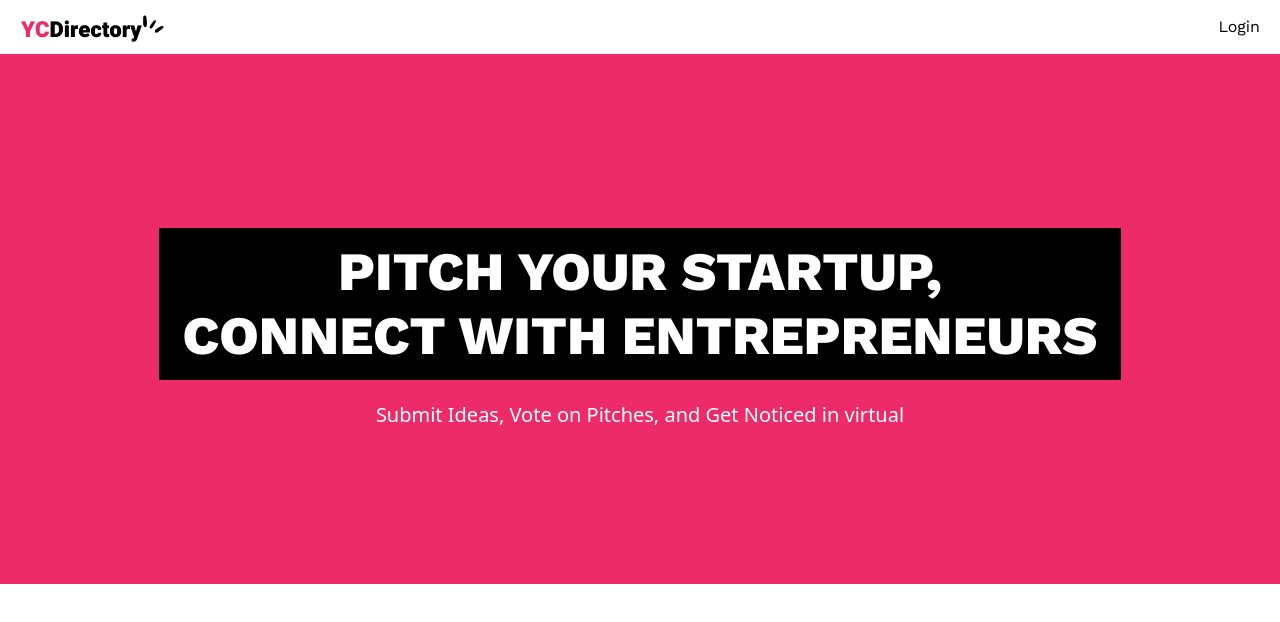
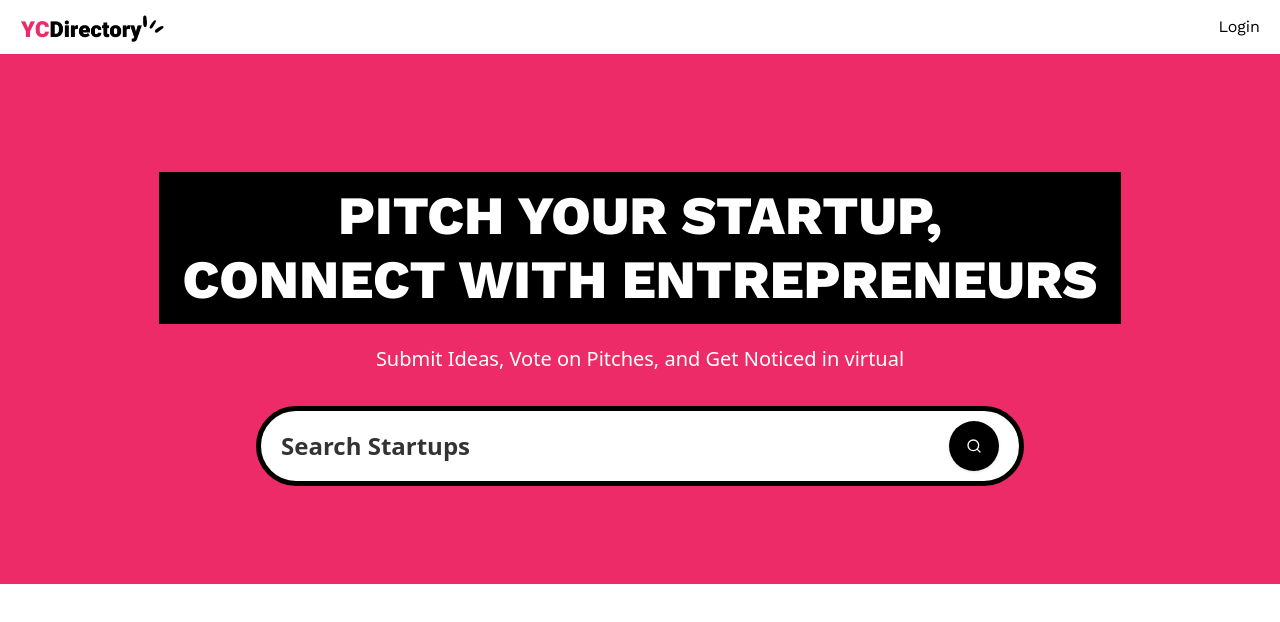
Before and after one commit to galilio2023/next-yc-directory, a Next.js app: page / in a window 1280 px wide. Shown: the top 622 px of the page. Built offline with nearby package versions, Linux system fonts and the light colour scheme; no server answers.

Commit message:
Implement hero section

```diff
--- a/app/(root)/page.tsx
+++ b/app/(root)/page.tsx
@@ -1,4 +1,11 @@
-export default function Home() {
+import SearchForm from "@/components/SearchForm";
+
+export default async function Home({
+  searchParams,
+}: {
+  searchParams: Promise<{ query?: string }>;
+}) {
+  const query = (await searchParams).query;
   return (
     <>
       <section className="pink_container">
@@ -9,6 +16,7 @@
         <p className="sub-heading !max-w-3xl">
           Submit Ideas, Vote on Pitches, and Get Noticed in virtual
         </p>
+        <SearchForm query={query} />
       </section>
     </>
   );
--- /dev/null
+++ b/components/SearchForm.tsx
@@ -0,0 +1,25 @@
+import React from "react";
+import Form from "next/form";
+import SearchFormReset from "@/components/SearchFormReset";
+import { Search } from "lucide-react";
+import { Button } from "@/components/ui/button";
+
+const SearchForm = ({ query }: { query?: string }) => {
+  return (
+    <Form action="/" scroll={false} className="search-form">
+      <input
+        name="query"
+        defaultValue={query}
+        className="search-input"
+        placeholder="Search Startups"
+      />
+      <div className="flex gap-2">
+        {query && <SearchFormReset />}
+        <Button type="submit" className="search-btn text-white">
+          <Search className="size-5" />
+        </Button>
+      </div>
+    </Form>
+  );
+};
+export default SearchForm;
--- /dev/null
+++ b/components/SearchFormReset.tsx
@@ -0,0 +1,19 @@
+"use client";
+import React from "react";
+import Link from "next/link";
+import { X } from "lucide-react";
+
+const SearchFormReset = () => {
+  const reset = () => {
+    const form = document.querySelector(".search-form") as HTMLFormElement;
+    if (form) form.reset();
+  };
+  return (
+    <button type="reset" onClick={reset}>
+      <Link href="/" className="search-btn text-white">
+        <X className="size-5" />
+      </Link>
+    </button>
+  );
+};
+export default SearchFormReset;
--- /dev/null
+++ b/components/ui/button.tsx
@@ -0,0 +1,57 @@
+import * as React from "react"
+import { Slot } from "@radix-ui/react-slot"
+import { cva, type VariantProps } from "class-variance-authority"
+
+import { cn } from "@/lib/utils"
+
+const buttonVariants = cva(
+  "inline-flex items-center justify-center gap-2 whitespace-nowrap rounded-md text-sm font-medium transition-colors focus-visible:outline-none focus-visible:ring-1 focus-visible:ring-ring disabled:pointer-events-none disabled:opacity-50 [&_svg]:pointer-events-none [&_svg]:size-4 [&_svg]:shrink-0",
+  {
+    variants: {
+      variant: {
+        default:
+          "bg-primary text-primary-foreground shadow hover:bg-primary/90",
+        destructive:
+          "bg-destructive text-destructive-foreground shadow-sm hover:bg-destructive/90",
+        outline:
+          "border border-input bg-background shadow-sm hover:bg-accent hover:text-accent-foreground",
+        secondary:
+          "bg-secondary text-secondary-foreground shadow-sm hover:bg-secondary/80",
+        ghost: "hover:bg-accent hover:text-accent-foreground",
+        link: "text-primary underline-offset-4 hover:underline",
+      },
+      size: {
+        default: "h-9 px-4 py-2",
+        sm: "h-8 rounded-md px-3 text-xs",
+        lg: "h-10 rounded-md px-8",
+        icon: "h-9 w-9",
+      },
+    },
+    defaultVariants: {
+      variant: "default",
+      size: "default",
+    },
+  }
+)
+
+export interface ButtonProps
+  extends React.ButtonHTMLAttributes<HTMLButtonElement>,
+    VariantProps<typeof buttonVariants> {
+  asChild?: boolean
+}
+
+const Button = React.forwardRef<HTMLButtonElement, ButtonProps>(
+  ({ className, variant, size, asChild = false, ...props }, ref) => {
+    const Comp = asChild ? Slot : "button"
+    return (
+      <Comp
+        className={cn(buttonVariants({ variant, size, className }))}
+        ref={ref}
+        {...props}
+      />
+    )
+  }
+)
+Button.displayName = "Button"
+
+export { Button, buttonVariants }
--- a/package.json
+++ b/package.json
@@ -14,6 +14,7 @@
     "react-dom": "$react-dom"
   },
   "dependencies": {
+    "@radix-ui/react-slot": "^1.2.4",
     "@tailwindcss/typography": "^0.5.19",
     "class-variance-authority": "^0.7.1",
     "clsx": "^2.1.1",
```
Also changed, not shown: 1 other file (tests, documents, lock files or other folders).
